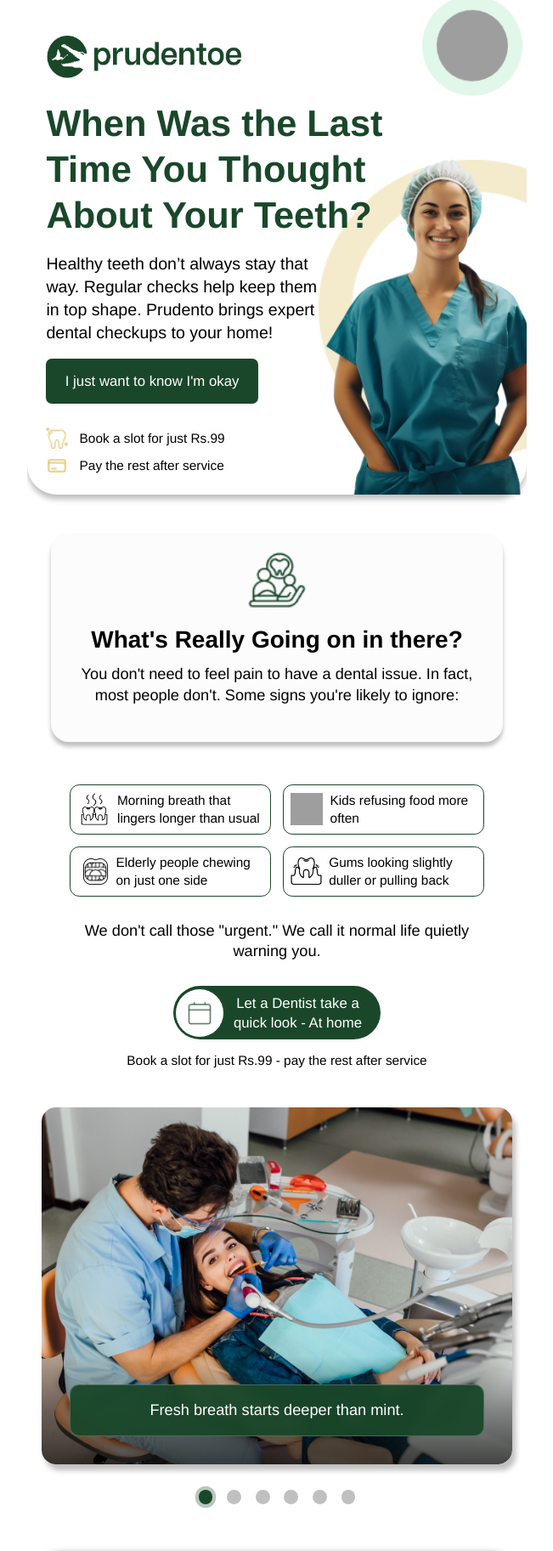
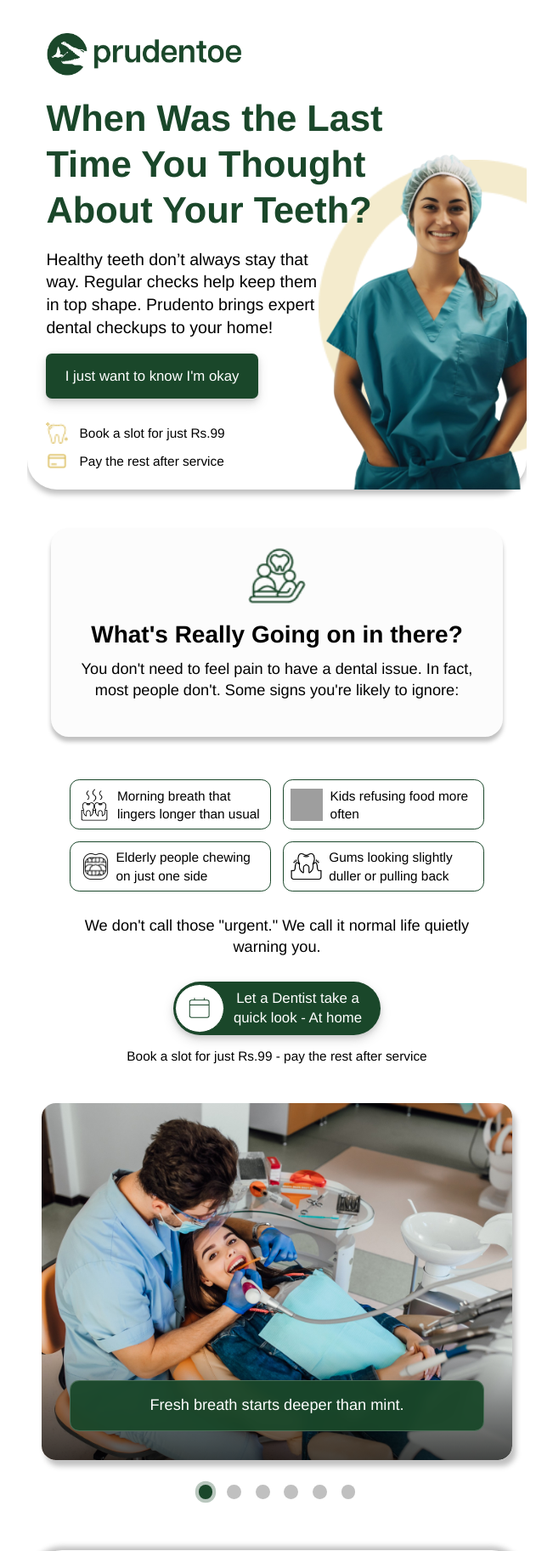
Before and after one commit to avijitbhuin21/prudentoe-demo, a Flask app: page / in a window 1280 px wide. Shown: the top 1825 px of the page at 85% size, without its empty margins (314-965 px from the left). Run offline with Flask 3, Linux system fonts and the light colour scheme; some libraries are stand-ins or nearby versions; grey boxes are pictures that could not be loaded.

Commit message:
Fade-in-effect and shadow, calender icon, whatapp hide

```diff
--- a/templates/index.html
+++ b/templates/index.html
@@ -340,13 +340,32 @@
         }
       }
       .animate-on-scroll {
-        opacity: 1;
-        transform: translateY(0);
+        opacity: 0;
+        transform: translateY(30px);
+        transition: opacity 0.8s ease-out, transform 0.8s ease-out;
       }
       .animate-on-scroll.is-visible {
         opacity: 1;
         transform: translateY(0);
       }
+
+      /* Fade in animation for sections below hero */
+      .fade-in-section {
+        opacity: 0;
+        transform: translateY(40px);
+        transition: opacity 1s ease-out, transform 1s ease-out;
+      }
+      .fade-in-section.visible {
+        opacity: 1;
+        transform: translateY(0);
+      }
+
+      /* Staggered animation delays */
+      .fade-in-section:nth-child(1) { transition-delay: 0.1s; }
+      .fade-in-section:nth-child(2) { transition-delay: 0.2s; }
+      .fade-in-section:nth-child(3) { transition-delay: 0.3s; }
+      .fade-in-section:nth-child(4) { transition-delay: 0.4s; }
+      .fade-in-section:nth-child(5) { transition-delay: 0.5s; }
 
       /* WhatsApp Floating Animations */
       .whatsapp-float {
@@ -411,6 +430,16 @@
           opacity: 0.3;
           transform: scale(1.05);
         }
+      }
+
+      /* Grey shadow effect for all buttons */
+      button {
+        box-shadow: 0 4px 8px rgba(128, 128, 128, 0.3), 0 2px 4px rgba(128, 128, 128, 0.2) !important;
+        transition: box-shadow 0.3s ease;
+      }
+
+      button:hover {
+        box-shadow: 0 6px 12px rgba(128, 128, 128, 0.4), 0 3px 6px rgba(128, 128, 128, 0.3) !important;
       }
     </style>
     <script>
@@ -495,13 +524,14 @@
                 />
             </svg>
             </button> -->
-            <a href="https://api.whatsapp.com/send/?phone=918309832854&text&type=phone_number&app_absent=0" target="_blank" class="whatsapp-glow">
+
+            <!-- <a href="https://api.whatsapp.com/send/?phone=918309832854&text&type=phone_number&app_absent=0" target="_blank" class="whatsapp-glow">
               <img
                 src="https://img.freepik.com/premium-photo/whatsapp-logo_1080029-96.jpg?ga=GA1.1.1160482311.1748263993&semt=ais_hybrid&w=740"
                 alt="WhatsApp Icon"
                 class="w-[60px] h-[60px] bg-white rounded-full whatsapp-float"
               />
-            </a>
+            </a> -->
           </div>
           <div class="relative z-10">
             <div class="animate-on-scroll">
@@ -565,7 +595,7 @@
             class="absolute right-[-40px] bottom-[0px] h-[325px] w-auto z-10"
           />
         </div>
-        <div class="pt-8 px-5">
+        <div class="pt-8 px-5 fade-in-section">
           <div
             class="bg-[#FCFCFC] shadow-custom-card rounded-15px p-4 text-center animate-on-scroll"
           >
@@ -662,11 +692,9 @@
                 <span
                   class="bg-white border border-prudentoe-green rounded-full p-2.5 mr-2 w-[41px] h-[41px] flex items-center justify-center"
                 >
-                  <img
-                    src="static/images/calendar-icon.png"
-                    alt="calendar icon"
-                    class="w-[27px] h-[20px]"
-                  />
+                  <svg width="27" height="27" viewBox="0 0 27 27" fill="none" xmlns="http://www.w3.org/2000/svg">
+                    <path d="M7.875 4.5H4.5C3.25736 4.5 2.25 5.50736 2.25 6.75V10.125M7.875 4.5H19.125M7.875 4.5V2.25M19.125 4.5H22.5C23.7426 4.5 24.75 5.50736 24.75 6.75V10.125M19.125 4.5V2.25M2.25 10.125V22.5C2.25 23.7426 3.25736 24.75 4.5 24.75H22.5C23.7426 24.75 24.75 23.7426 24.75 22.5V10.125M2.25 10.125H24.75" stroke="#1A472A" stroke-linecap="round"/>
+                  </svg>
                 </span>
                 Let a Dentist take a<br />quick look - At home
               </button>
@@ -679,7 +707,7 @@
             </p>
           </div>
         </div>
-        <div id="heroCarousel" class="py-4 relative carousel-container">
+        <div id="heroCarousel" class="py-4 relative carousel-container fade-in-section">
           <div class="carousel-slides">
             <div class="carousel-slide relative">
               <div
@@ -816,7 +844,7 @@
           </div>
           <div class="carousel-dots mt-4"></div>
         </div>
-        <div class="py-5 px-1">
+        <div class="py-5 px-1 fade-in-section">
           <div
             class="bg-white shadow-custom-medical rounded-25px p-5 animate-on-scroll"
           >
@@ -854,7 +882,7 @@
             </div>
           </div>
         </div>
-        <div class="py-8 px-5 text-center">
+        <div class="py-8 px-5 text-center fade-in-section">
           <p
             class="w-[300px] mx-auto mb-3 animate-on-scroll text-center text-prudentoe-dark text-dynamic-large leading-tight font-bold"
             style="font-size: 1.3rem"
@@ -955,7 +983,7 @@
           </a>
         </div>
         <div
-          class="relative bg-white shadow-custom-box rounded-20px my-5 min-h-[275px] animate-on-scroll"
+          class="relative bg-white shadow-custom-box rounded-20px my-5 min-h-[275px] animate-on-scroll fade-in-section"
         >
           <img
             src="static/images/semi-circle-left.png"
@@ -996,7 +1024,7 @@
             </div>
           </div>
         </div>
-        <div class="pt-2 pb-8 px-5 text-center">
+        <div class="pt-2 pb-8 px-5 text-center fade-in-section">
           <h2
             class="text-prudentoe-dark font-bold text-dynamic-xl leading-1.2 mb-5 animate-on-scroll"
           >
@@ -1074,7 +1102,7 @@
             </div>
           </div>
         </div>
-        <div class="pb-8 px-1">
+        <div class="pb-8 px-1 fade-in-section">
           <div
             class="bg-white shadow-custom-gentle rounded-19px p-5 animate-on-scroll"
           >
@@ -1143,7 +1171,7 @@
             </div>
           </div>
         </div>
-        <div class="py-8 px-5 text-center">
+        <div class="py-8 px-5 text-center fade-in-section">
           <h2
             class="text-prudentoe-dark font-bold text-dynamic-xl leading-1.2 mb-2 animate-on-scroll"
           >
@@ -1426,7 +1454,7 @@
           <div class="carousel-dots"></div>
         </div>
         <div
-          class="relative min-h-[237px] mt-8 mx-auto w-full max-w-[380px] animate-on-scroll"
+          class="relative min-h-[237px] mt-8 mx-auto w-full max-w-[380px] animate-on-scroll fade-in-section"
         >
           <img
             src="static/images/blurred-medical-professionals.png"
@@ -1553,9 +1581,28 @@
         }
         setupCarousel("heroCarousel", 5000);
         setupCarousel("reviewsCarousel", 7000);
-        // Disable scroll animations to prevent scroll interference
-        const animatedElements =
-          document.querySelectorAll(".animate-on-scroll");
+
+        // Fade-in animation observer for sections below hero
+        const observerOptions = {
+          threshold: 0.1,
+          rootMargin: '0px 0px -50px 0px'
+        };
+
+        const fadeInObserver = new IntersectionObserver((entries) => {
+          entries.forEach(entry => {
+            if (entry.isIntersecting) {
+              entry.target.classList.add('visible');
+            }
+          });
+        }, observerOptions);
+
+        // Observe all fade-in sections
+        document.querySelectorAll('.fade-in-section').forEach(section => {
+          fadeInObserver.observe(section);
+        });
+
+        // Keep existing scroll animations active for immediate visibility
+        const animatedElements = document.querySelectorAll(".animate-on-scroll");
         animatedElements.forEach((el) => {
           el.classList.add("is-visible");
         });
```
